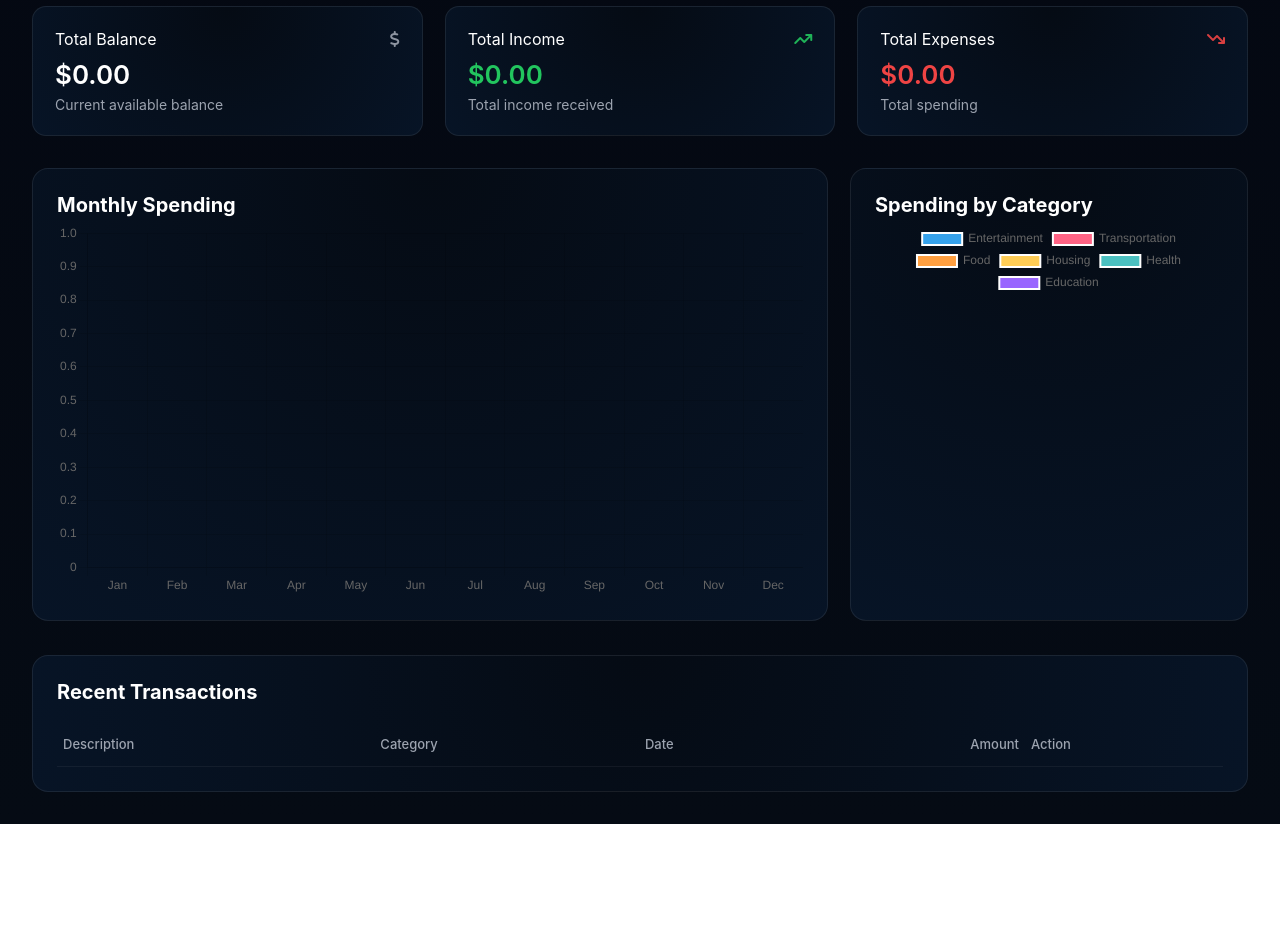
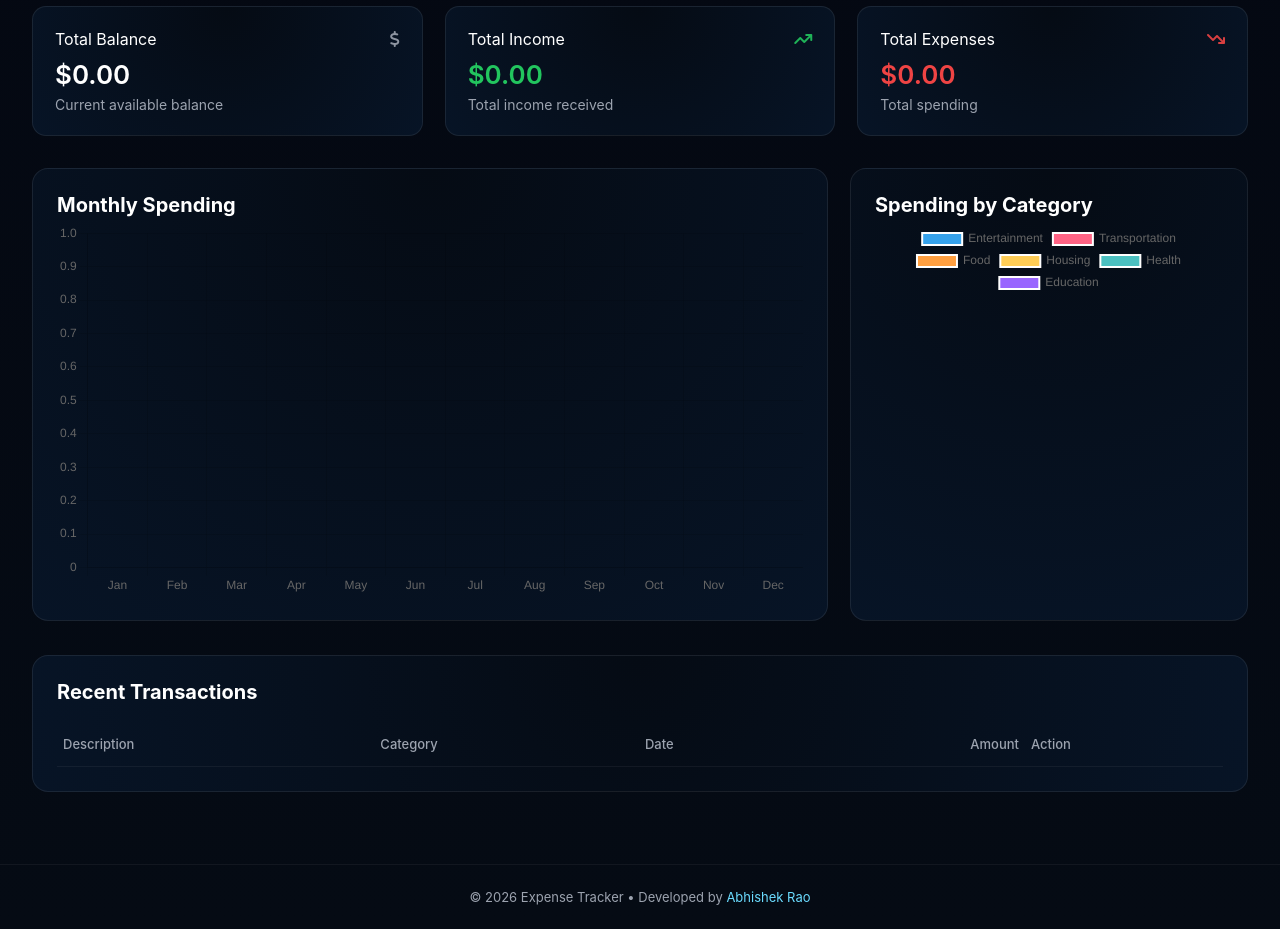
Before and after one commit to Abhishekrao123-tech/TrackSmart, a plain HTML site: page frontend/dashboard.html in a window 1280 px wide. Shown: the part 165-1094 px from the top of the page. Before the commit the page ends 989 px from the top, so only its background shows below. Drawn offline with nearby package versions, Linux system fonts and the light colour scheme; no server answers; sample sign-in values are in the browser's storage.

Commit message:
Add footer to dashboard.html

```diff
--- a/frontend/dashboard.html
+++ b/frontend/dashboard.html
@@ -131,7 +131,9 @@
             <button class="btn full" id="addTransaction">Add Transaction</button>
         </div>
     </div>
-
+    <footer class="footer">
+  © 2026 Expense Tracker • Developed by <span>Abhishek Rao</span>
+</footer>
     <!-- 🔐 AUTH + PROFILE LOGIC -->
     <script>
         const token = localStorage.getItem("token");
```
